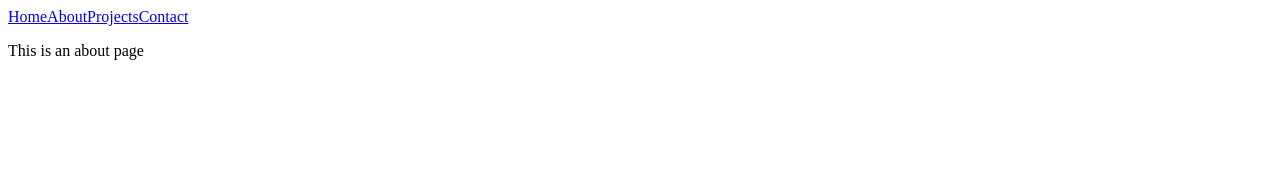
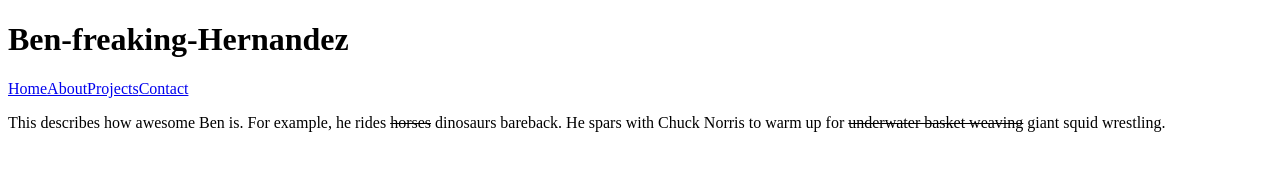
Before and after one commit to capnnemo2/gatsby-portfolio, a Gatsby site: page /about in a window 1280 px wide. Built offline with nearby package versions, Linux system fonts and the light colour scheme; Gatsby itself is replaced by a stand-in of ours.

Commit message:
Figured out a layout component

```diff
--- a/src/components/Header.js
+++ b/src/components/Header.js
@@ -1,7 +1,19 @@
+// import React from "react"
+
+// function Header() {
+//   return <h1 className="Header">Ben Hernandez</h1>
+// }
+
+// export default Header
+
 import React from "react"
 
-function Header() {
-  return <h1 className="Header">Ben Hernandez</h1>
+const Header = () => {
+  return (
+    <div className="Header">
+      <h1>Ben-freaking-Hernandez</h1>
+    </div>
+  )
 }
 
 export default Header
--- /dev/null
+++ b/src/components/Layout.js
@@ -0,0 +1,15 @@
+import React from "react"
+import Header from "./Header"
+import Nav from "./Nav"
+
+const Layout = props => {
+  return (
+    <div className="index-grid">
+      <Header />
+      <Nav />
+      {props.children}
+    </div>
+  )
+}
+
+export default Layout
--- a/src/pages/404.js
+++ b/src/pages/404.js
@@ -1,5 +1,5 @@
 import React from "react"
 
-export default function default404() {
+export default function Default404() {
   return <p>This doesn't exist?</p>
 }
--- a/src/pages/about.js
+++ b/src/pages/about.js
@@ -1,11 +1,16 @@
 import React from "react"
-import Nav from "../components/Nav"
+import Layout from "../components/Layout"
 
-export default function About() {
-  return (
-    <div>
-      <Nav />
-      <p>This is an about page</p>
-    </div>
-  )
-}
+export default () => (
+  <Layout>
+    <p>
+      This describes how awesome Ben is. For example, he rides{" "}
+      <span style={{ textDecoration: "line-through" }}>horses</span> dinosaurs
+      bareback. He spars with Chuck Norris to warm up for{" "}
+      <span style={{ textDecoration: "line-through" }}>
+        underwater basket weaving
+      </span>{" "}
+      giant squid wrestling.{" "}
+    </p>
+  </Layout>
+)
```
Also changed, not shown: src/pages/contact.js (+3 -4 lines), src/pages/index.js (+42 -11 lines), src/pages/projects.js (+3 -4 lines).
